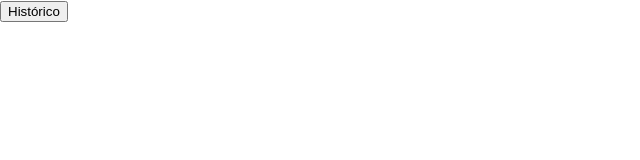
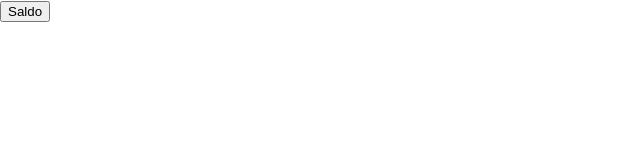
Before and after one commit to willianbarata/basicoReactJs, a React (Create React App) app: page / in a window 1280 px wide. Shown: the top 160 px of the page, without its empty margins (0-640 px from the left). Built offline with nearby package versions, Linux system fonts and the light colour scheme.

Commit message:
if else com ternário ? :

```diff
--- a/src/index.js
+++ b/src/index.js
@@ -12,8 +12,24 @@ const element2 = <h1>Olá Brasil</h1>
 
 const buttonA = <button>Histórico</button>
 const buttonB = <button>Saldo</button>
-const exibe = true;
+const exibe = false;
 
+//condição If com ternário ? :
+const App2 = () => {
+  return(
+    <div>
+      {exibe ? (
+
+        <div>{buttonA}</div>
+
+      ) : (
+        <div>{buttonB}</div>
+      )}
+    </div>
+  );
+};
+//condição &&
+/*
 const App2 = () => {
   return(
     <div>
@@ -25,7 +41,7 @@ const App2 = () => {
     </div>
   );
 };
-
+*/
 /*
 class App2 extends Component {
 
```
